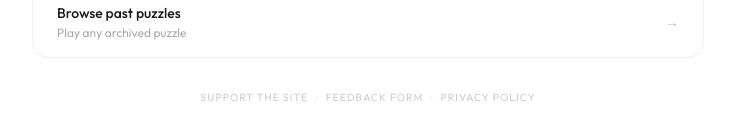
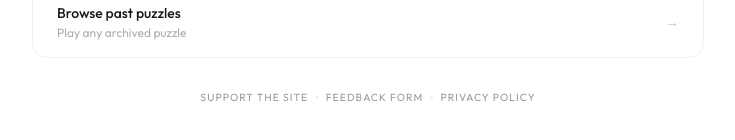
Before and after one commit to cbolson22/Compound-Games-Public, a Next.js app: page / in a window 1280 px wide. Shown: the part 576-716 px from the top of the page, without its empty margins (272-1007 px from the left). Built offline with nearby package versions, Linux system fonts and the light colour scheme; no server answers.

Commit message:
Darker footer buttons

```diff
--- a/app/HomeContent.tsx
+++ b/app/HomeContent.tsx
@@ -337,21 +337,21 @@ export default function HomeContent() {
             target="_blank"
             rel="noopener noreferrer"
             onClick={() => posthog.capture('support_clicked')}
-            className="text-[0.65rem] text-[#ccc] hover:text-[#aaa] transition-colors uppercase tracking-widest"
+            className="text-[0.65rem] text-[#999] hover:text-[#555] transition-colors uppercase tracking-widest"
           >
             Support the Site
           </a>
-          <span className="text-[0.65rem] text-[#ddd]">·</span>
+          <span className="text-[0.65rem] text-[#bbb]">·</span>
           <button
             onClick={() => setShowFeedback(true)}
-            className="text-[0.65rem] text-[#ccc] hover:text-[#aaa] transition-colors uppercase tracking-widest"
+            className="text-[0.65rem] text-[#999] hover:text-[#555] transition-colors uppercase tracking-widest"
           >
             Feedback Form
           </button>
-          <span className="text-[0.65rem] text-[#ddd]">·</span>
+          <span className="text-[0.65rem] text-[#bbb]">·</span>
           <button
             onClick={() => setShowPrivacy(true)}
-            className="text-[0.65rem] text-[#ccc] hover:text-[#aaa] transition-colors uppercase tracking-widest"
+            className="text-[0.65rem] text-[#999] hover:text-[#555] transition-colors uppercase tracking-widest"
           >
             Privacy Policy
           </button>
```
